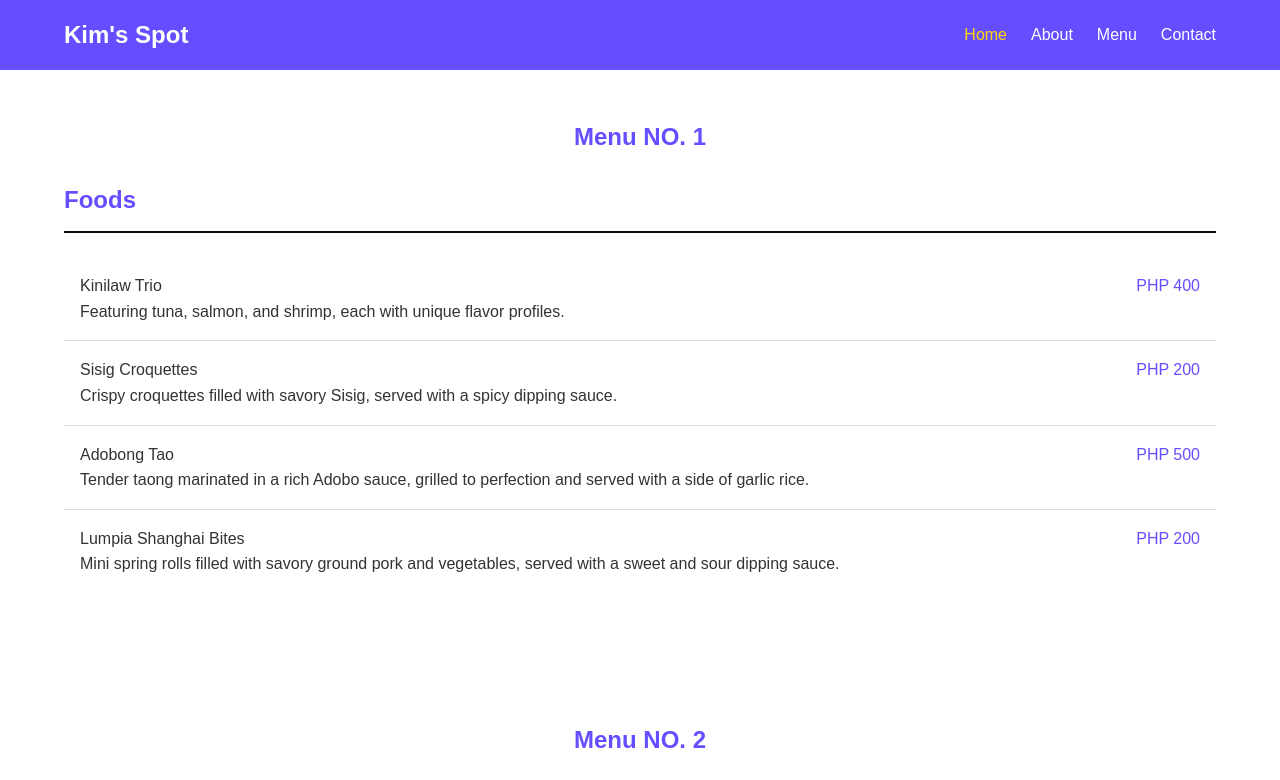
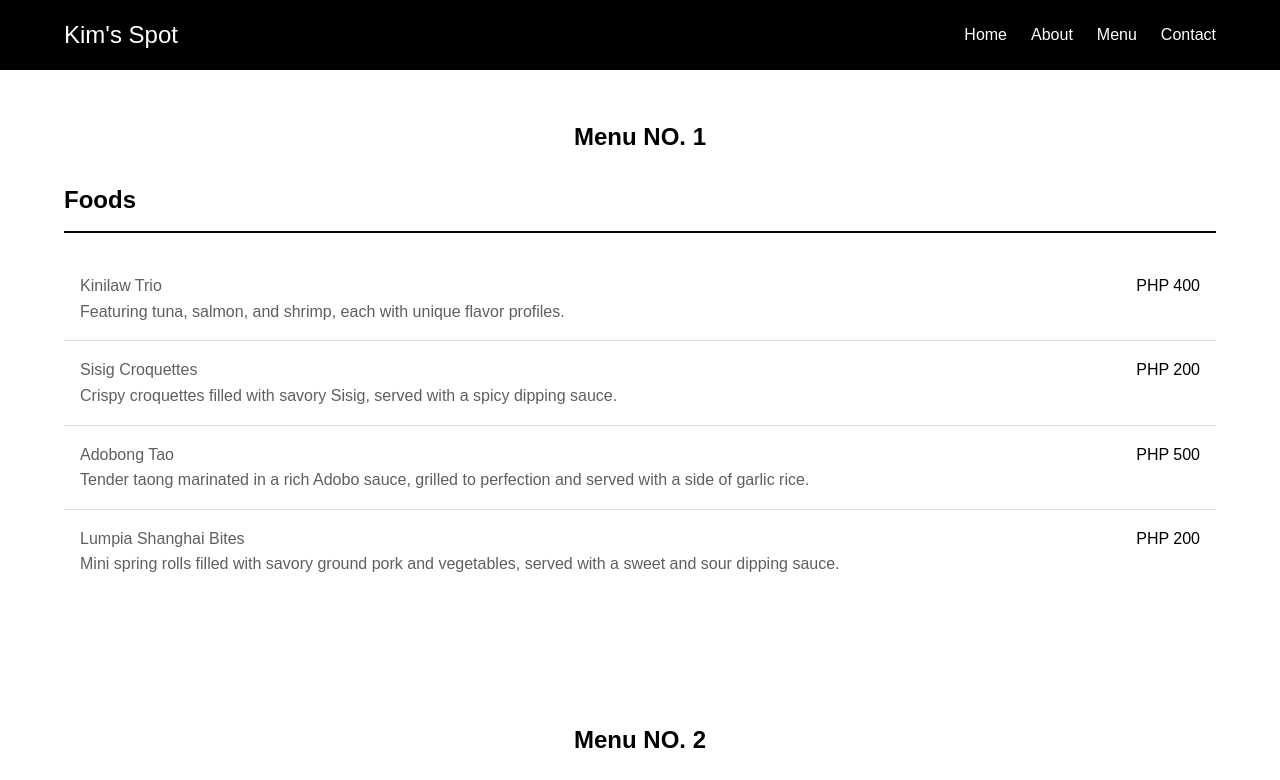
Before and after one commit to kimdd06/Restobar, a plain HTML site: page menu.html in a window 1280 px wide. Shown: the top 780 px of the page. Drawn offline with Linux system fonts and the light colour scheme.

Commit message:
naa koy gi usab

```diff
--- a/css/style.css
+++ b/css/style.css
@@ -1,159 +1,171 @@
-/* Reset some defaults */
-* {
+*{
     margin: 0;
     padding: 0;
     box-sizing: border-box;
 }
 
-  body {
-    font-family: Arial, sans-serif;
+body{
+    font-family: Arial, Helvetica, sans-serif;
     line-height: 1.6;
-    color: #333;
+    color: #5f5f5f;
 }
 
-  /* Container */
-  .container {
+.container{
     width: 90%;
     max-width: 1200px;
     margin: 0 auto;
 }
 
-  /* Navbar */
 .navbar {
-    background: #654eff; /* Dark red theme */
+    background: #000000;
     padding: 1em 0;
   }
-  .navbar .container {
+
+.navbar .container{
     display: flex;
     align-items: center;
     justify-content: space-between;
 }
-  .navbar .logo a {
+
+.navbar .logo a{
     color: #fff;
     text-decoration: none;
-    font-size: 1.5em;
-    font-weight: bold;
+    font-size: 1.5rem;
 }
-  .navbar .nav-links {
+
+.navbar .nav-links{
     list-style: none;
     display: flex;
 }
-  .navbar .nav-links li {
+
+.navbar .nav-links li{
     margin-left: 1.5em;
 }
-  .navbar .nav-links a {
+
+.navbar .nav-links a{
     color: #fff;
     text-decoration: none;
     font-size: 1em;
     transition: color 0.3s ease;
 }
+
 .navbar .nav-links a:hover,
-  .navbar .nav-links a.active {
-    color: #FFD700; /* Gold accent */
+.navbar .nav-links a:active{
+    color: #FFD700;
 }
 
-  /* Hero Section */
-  .hero {
+.hero{
     background: url('../images/img.jpg') no-repeat center center/cover fixed;
     padding: 5em 0;
     color: #fff;
     text-align: center;
 }
-  .hero h1 {
+
+.hero h1{
     font-size: 3em;
-    margin-bottom: 0.5em;
 }
-  .hero p {
+
+.hero p{
     font-size: 1.2em;
 }
 
-  /* Page Sections */
-  .about, .menu, .contact, .testimonials {
+.about, .menu, .contact, .testimonials{
     padding: 3em 0;
 }
+
 .about h1,
 .menu h1,
 .contact h1,
-  .testimonials h2 {
+.testimonials h2{
     text-align: center;
     margin-bottom: 1em;
-    color: #654eff;
+    color: #000000;
 }
 
-  /* Testimonials */
-  .testimonials {
-    background: #f9f9f9;
+.testimonials{
+    background-color: #f9f9f9;
 }
-  .testimonials .testimonial {
+
+.testimonials .testimonial{
     margin-bottom: 1.5em;
     padding: 1em;
-    border-left: 5px solid #654eff;
+    border-left: 5px solid #000000;
     background: #fff;
 }
-  .testimonials .testimonial p {
+
+.testimonials .testimonial p{
     font-style: italic;
 }
-  .testimonials .testimonial span {
+
+.testimonials .testimonial span{
     display: block;
     margin-top: 0.5em;
     font-weight: bold;
     text-align: right;
-    color: #090606;
+    color: #555;
 }
 
-  /* Menu Section */
-  .menu-section {
+.menu-section{
     margin-bottom: 2em;
 }
-  .menu-section h2 {
-    border-bottom: 2px solid #0f0b0b;
+
+.menu-section h2{
+    border-bottom: 2px solid #000000;
     padding-bottom: 0.5em;
     margin-bottom: 1em;
-    color: #654eff;
+    color: #000000;
 }
-  .menu-section ul {
+
+.menu-section ul{
     list-style: none;
 }
-  .menu-section li {
+
+.menu-section li{
     padding: 1em;
     border-bottom: 1px solid #ddd;
 }
-  .menu-section li:last-child {
+
+.menu-section li:last-child{
     border-bottom: none;
 }
-  .menu-section .dish {
+
+.menu-section .dish{
     font-weight: bold;
 }
-  .menu-section .price {
+
+.menu-section .price{
     float: right;
-    color: #654eff;
+    color: #000000;
 }
 
-  /* Contact Section */
-  .contact-details {
+.contact-details{
     margin-bottom: 2em;
     text-align: center;
 }
-  .contact-form {
+
+.contact-form{
     max-width: 600px;
     margin: 0 auto;
 }
-  .contact-form label {
+
+.contact-form label{
     display: block;
     margin-bottom: 0.5em;
     font-weight: bold;
 }
+
 .contact-form input,
-  .contact-form textarea {
+.contact-form textarea{
     width: 100%;
     padding: 0.75em;
     margin-bottom: 1em;
     border: 1px solid #ccc;
     border-radius: 5px;
 }
-  .contact-form button {
+
+.contact-form button{
     display: inline-block;
-    background: #654eff;
+    background: #000000;
     color: #fff;
     border: none;
     padding: 0.75em 1.5em;
@@ -161,21 +173,21 @@
     border-radius: 5px;
     transition: background 0.3s ease;
 }
-  .contact-form button:hover {
-    background: #654eff;
+
+.contact-form button:hover{
+    background: #A52A2A;
 }
 
-  /* Footer */
-  footer {
+footer{
     background: #333;
     color: #fff;
     text-align: center;
     padding: 1em 0;
 }
-  footer p {
+
+footer p{
     font-size: 0.9em;
 }
-
 
 @media (max-width: 768px) {
     .navbar .container {
```
Lines whose indentation alone changed are shown as unchanged.
